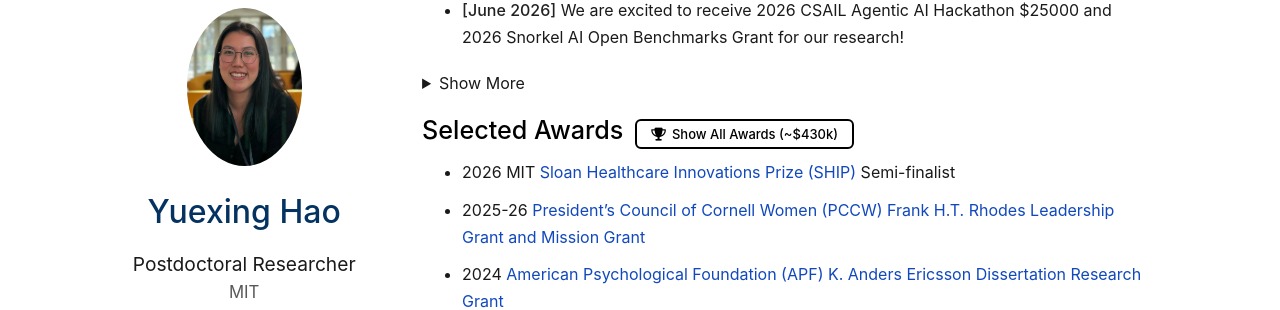
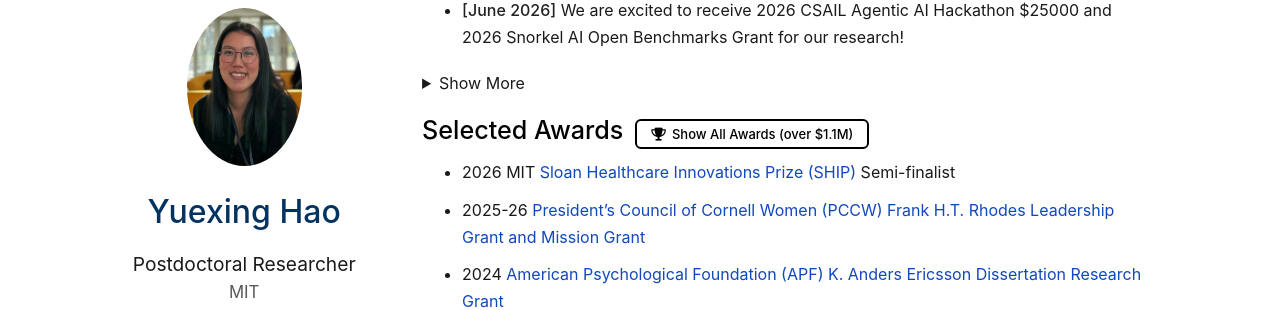
Before and after one commit to YuexingHao/Yuexing-Hao, a Jekyll site: the page built from index.md, in a window 1280 px wide and 900 px high, scrolled down 745 px. Shown: the part 134-444 px from the top of the window. Built offline with Jekyll 4.4.1, drawn with Linux system fonts in a browser that asks for light colours; a style sheet for code colours, icons or effects is not loaded; our own code applies the rules of GitHub Pages for plain Markdown files.

Commit message:
Update Show All Awards button to over $1.1M
Co-Authored-By: Claude Fable 5.1 <noreply@anthropic.com>

```diff
--- a/_includes/awards.md
+++ b/_includes/awards.md
@@ -43,7 +43,7 @@
 }
 </style>
 
-<h2 style="margin: 20px 0px 10px;" id="awards">Selected Awards<a href="/Yuexing-Hao/all-awards/" class="awards-btn"><i class="fas fa-trophy"></i> Show All Awards (~$430k)</a></h2>
+<h2 style="margin: 20px 0px 10px;" id="awards">Selected Awards<a href="/Yuexing-Hao/all-awards/" class="awards-btn"><i class="fas fa-trophy"></i> Show All Awards (over $1.1M)</a></h2>
 
 <ul id="awards-list">
   <li>2026 MIT <a href="https://www.sloan-hbc.mit.edu/ship-home-2026">Sloan Healthcare Innovations Prize (SHIP)</a> Semi-finalist</li>
```
